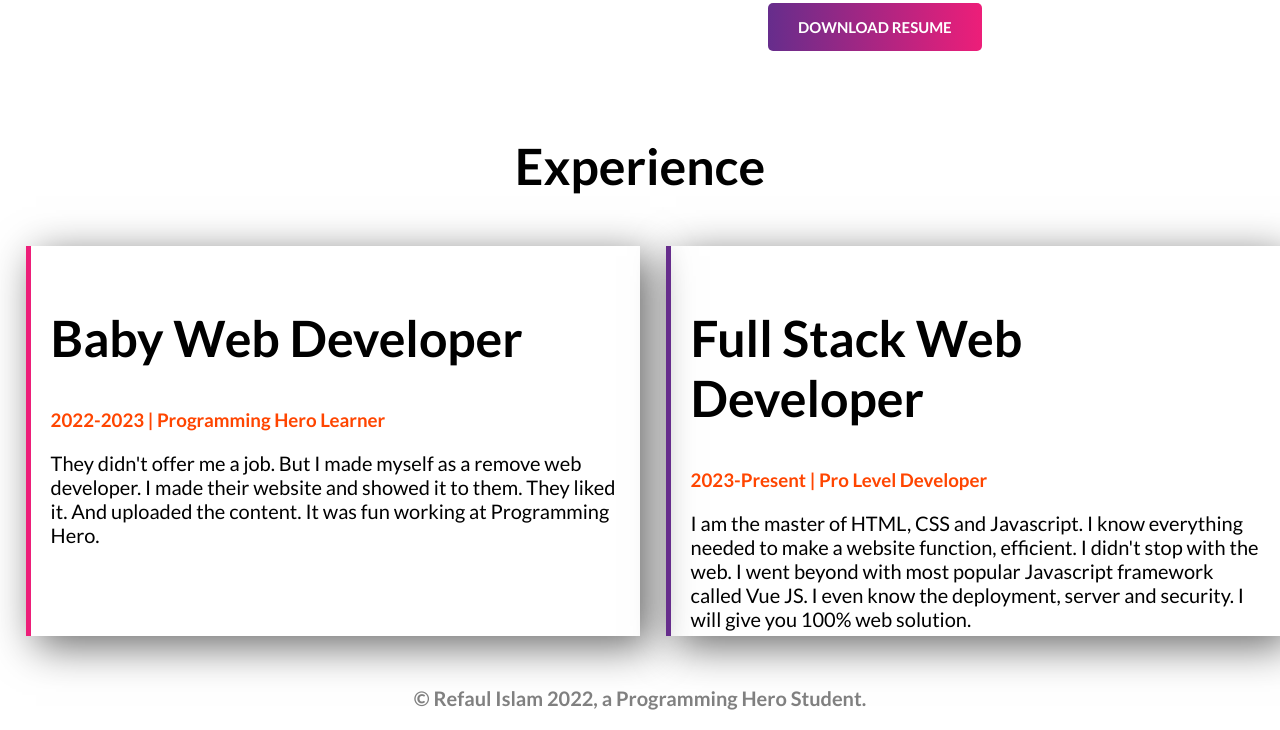
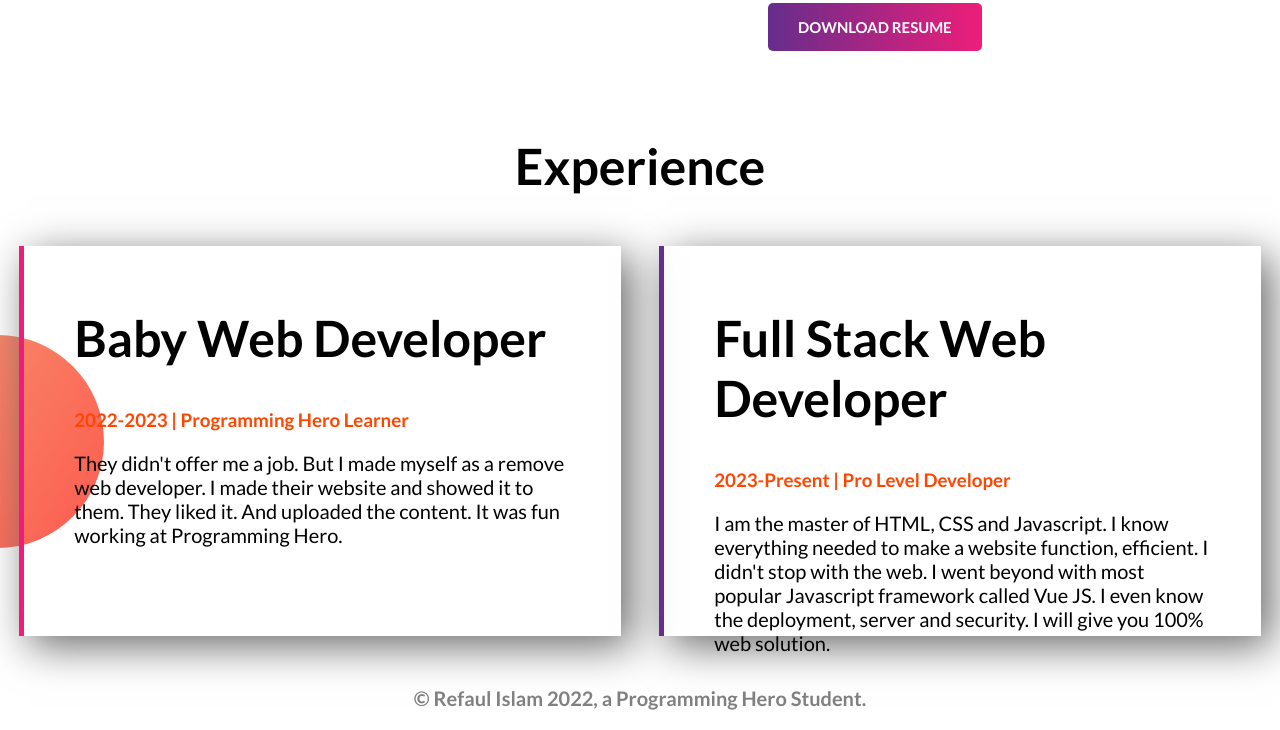
Before and after one commit to DevRefaul/Refauls-Developer-Portfolio, a plain HTML site: page index.html in a window 1280 px wide. Shown: the part 1075-1805 px from the top of the page. Drawn offline with Linux system fonts and the light colour scheme.

Commit message:
everything is updated

```diff
--- a/index.html
+++ b/index.html
@@ -56,16 +56,18 @@
 </section>
 
 
+
+
+<section id="experience">
         <h1 class="title">Experience</h1>
 
-<section id="experience">
-
-
+    <div class="experience">
         <div class="baby-dev">
             <h1>Baby Web Developer</h1>
             <h3>2022-2023 | Programming Hero Learner</h3>
             <p>
-            They didn't offer me a job. But I made myself as a remove web developer. I made their website and showed it to them.
+                They didn't offer me a job. But I made myself as a remove web developer. I made their website and showed it to
+                them.
                 They liked it. And uploaded the content. It was fun working at Programming Hero.
             </p>
         </div>
@@ -74,22 +76,22 @@
             <h1>Full Stack Web Developer</h1>
             <h3>2023-Present | Pro Level Developer</h3>
             <p>
-                I am the master of HTML, CSS and Javascript. I know everything needed to make a website function, efficient. I didn't
-                stop with the web. I went beyond with most popular Javascript framework called Vue JS. I even know the deployment,
+                I am the master of HTML, CSS and Javascript. I know everything needed to make a website function, efficient. I
+                didn't
+                stop with the web. I went beyond with most popular Javascript framework called Vue JS. I even know the
+                deployment,
                 server and security. I will give you 100% web solution.
             </p>
+        </div>
     </div>
 
 </section>
 
 
+</body>
+
 <footer>
     <h3>© Refaul Islam 2022, a Programming Hero Student.</h3>
 </footer>
 
-
-
-
-
-</body>
 </html>
--- a/style.css
+++ b/style.css
@@ -74,24 +74,29 @@ h1{
  .title{
     text-align: center;
  }
-#experience{
+.experience{
     display: flex;
     justify-content: center;
     margin: 50px 0px;
+    background-image: url(images/exp-bg.png);
+    background-repeat: no-repeat;
+    background-position: left;
 }
 
 .baby-dev{
-    width: 45%;
-    margin-left: 2%;
-    padding: 20px;
+    width: 43%;
+    margin-left: 1.5%;
+    margin-right: 1.5%;
+    padding: 20px 50px;
     border-left: 5px solid #ED1E79;
     height: 350px;
     box-shadow: 10px 10px 40px rgb(105, 105, 105);
 }
 .full-dev{
-    width: 45%;
-     padding: 20px;
-     margin-left: 2%;
+    width: 43%;
+     padding: 20px 50px;
+    margin-left: 1.5%;
+    margin-right: 1.5%;
     border-left: 5px solid #662D8C;
     height: 350px;
         box-shadow: 10px 10px 40px rgb(105, 105, 105);
```
Lines whose indentation alone changed are shown as unchanged.
